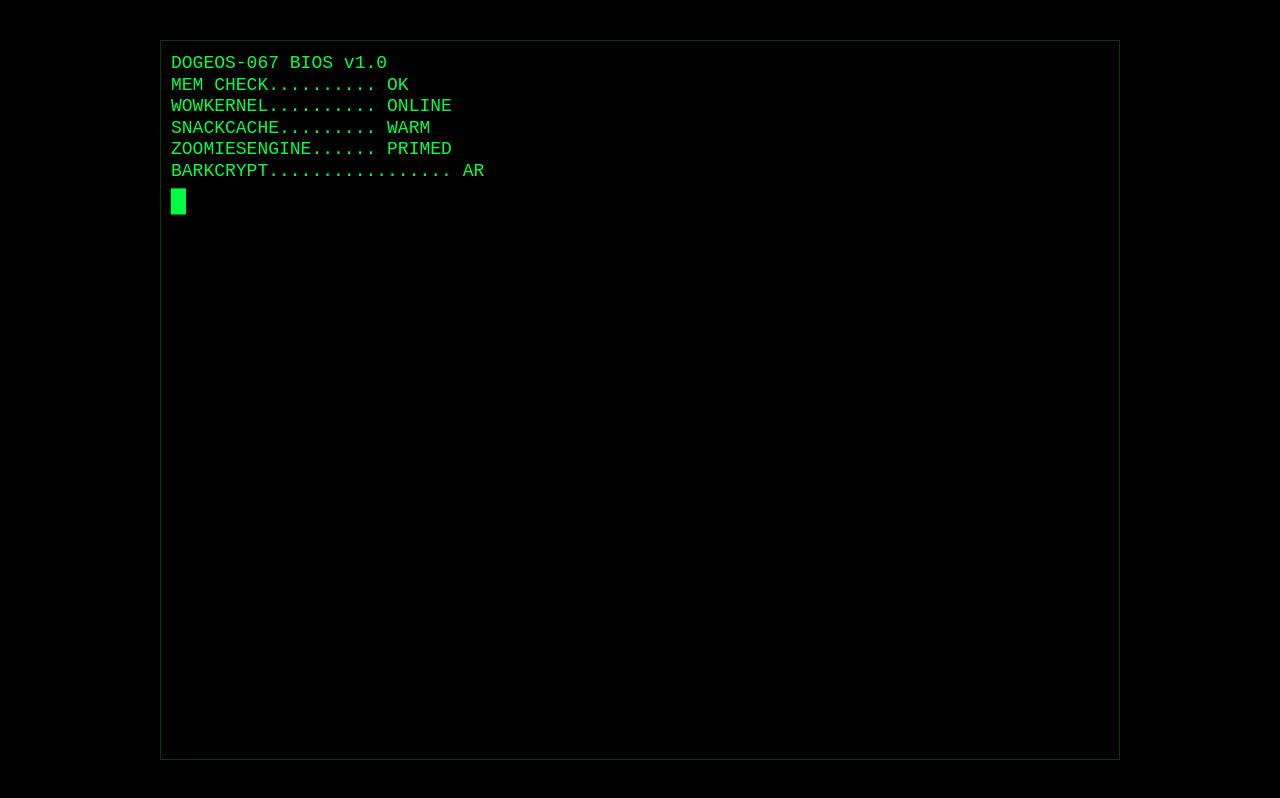
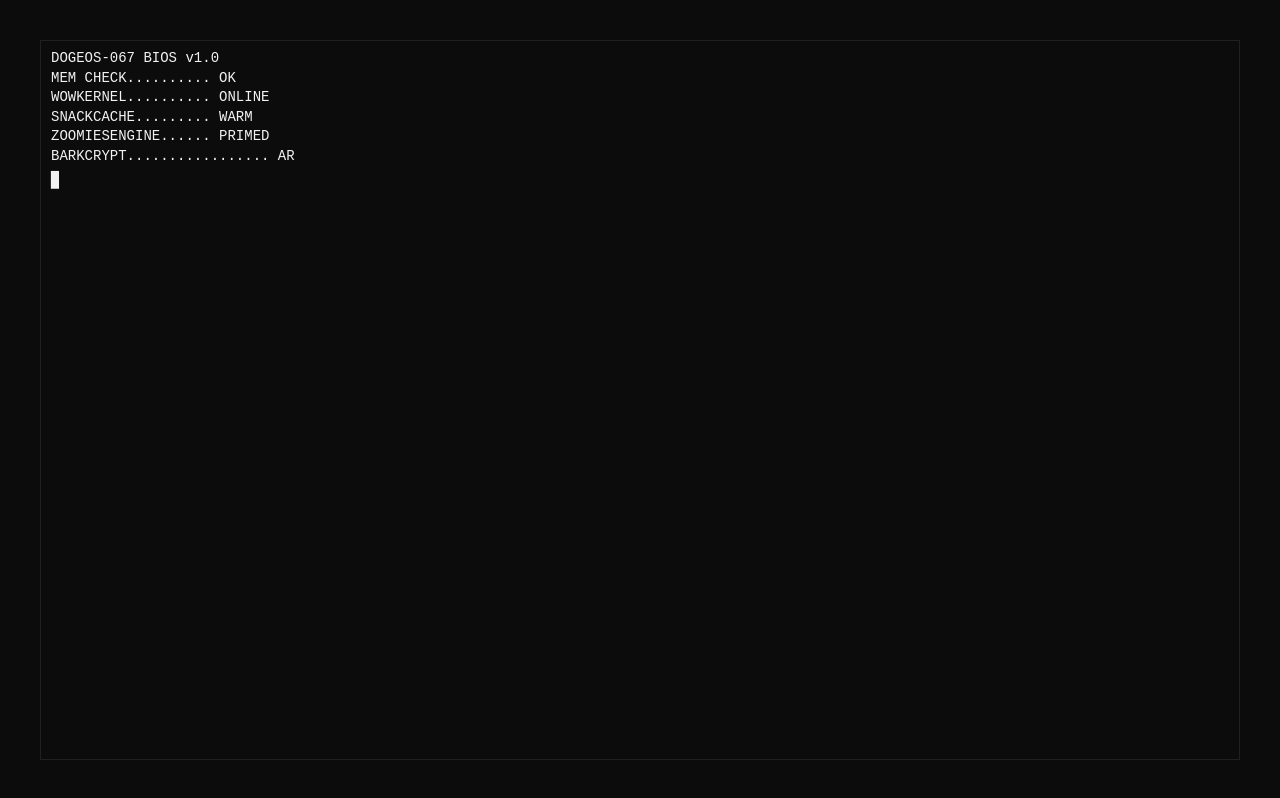
Before and after one commit to permaboost370/doge-agent, a website: page public/index.html in a window 1280 px wide. Drawn offline with Linux system fonts and the light colour scheme.

Commit message:
Update styles.css

```diff
--- a/public/styles.css
+++ b/public/styles.css
@@ -1,4 +1,4 @@
-/* ===== DOGEOS-067 PURE TERMINAL UI WITH CRT EFFECT ===== */
+/* ===== DOGEOS-067 CMD-STYLE TERMINAL UI ===== */
 
 *,
 *::before,
@@ -9,13 +9,13 @@
 }
 
 :root {
-  --bg-main: #000000;
-  --text-main: #00ff41; /* terminal green */
-  --text-muted: #008f11;
-  --accent: #00ff41;
-  --border-subtle: #003b00;
-  font-family: "VT323", monospace;
-  font-size: 18px;
+  --bg-main: #0c0c0c;          /* Windows cmd background */
+  --text-main: #f2f2f2;        /* main text */
+  --text-muted: #aaaaaa;       /* dim text */
+  --accent: #ffffff;
+  --border-subtle: #333333;
+  font-family: Consolas, "Cascadia Mono", "Lucida Console", monospace;
+  font-size: 14px;
   color-scheme: dark;
 }
 
@@ -24,94 +24,50 @@ body {
   height: 100%;
   width: 100%;
   overflow: hidden;
-  background: #000;
-  font-family: "VT323", monospace;
+  background: var(--bg-main);
+  font-family: Consolas, "Cascadia Mono", "Lucida Console", monospace;
   color: var(--text-main);
 }
 
-/* ===== CENTERED TERMINAL SCREEN ===== */
+/* ===== FULLSCREEN TERMINAL WINDOW ===== */
 #app {
   height: 100vh;
   width: 100vw;
   display: flex;
   justify-content: center;
   align-items: center;
-  background: #000;
+  background: var(--bg-main);
 }
 
 .chat-shell {
   position: relative;
   width: 100%;
-  max-width: 960px;  /* Old-school CRT width */
-  height: 90vh;      /* Terminal screen height */
+  max-width: 1200px;   /* cmd window can be wider than CRT style */
+  height: 90vh;
   display: flex;
   flex-direction: column;
-  background: #000;
-  border: 1px solid var(--border-subtle);
+  background: var(--bg-main);
+  border: 1px solid #202020;
   overflow: hidden;
 }
 
-/* ===== CRT Effects ===== */
-.chat-shell::before {
-  content: "";
-  position: absolute;
-  inset: 0;
-  pointer-events: none;
-  background: repeating-linear-gradient(
-    to bottom,
-    rgba(0, 0, 0, 0.35) 0px,
-    rgba(0, 0, 0, 0.35) 1px,
-    rgba(0, 0, 0, 0.8) 2px
-  );
-  mix-blend-mode: screen;
-  opacity: 0.28;
-  z-index: 3;
-  animation: scanlines 4s linear infinite;
-}
-
-.chat-shell::after {
-  content: "";
-  position: absolute;
-  inset: 0;
-  pointer-events: none;
-  background: radial-gradient(
-    circle at 50% 0%,
-    rgba(0, 255, 65, 0.2) 0%,
-    transparent 60%
-  );
-  mix-blend-mode: screen;
-  opacity: 0.35;
-  z-index: 2;
-  animation: crt-flicker 2s steps(2, end) infinite;
-}
-
-@keyframes scanlines {
-  0% { transform: translateY(0); }
-  100% { transform: translateY(2px); }
-}
-
-@keyframes crt-flicker {
-  0%, 100% { opacity: 0.3; }
-  50% { opacity: 0.5; }
-}
-
-/* ===== HEADER INSIDE TERMINAL ===== */
+/* ===== TOP BAR (like cmd window content, not OS titlebar) ===== */
 .terminal-bar {
   width: 100%;
   padding: 6px 10px;
-  border-bottom: 1px solid var(--border-subtle);
-  background: #000;
-  font-size: 18px;
+  border-bottom: 1px solid #202020;
+  background: #111111;
+  font-size: 13px;
   color: var(--text-muted);
 }
 
-/* ===== BOOT SCREEN ===== */
+/* ===== BOOT SCREEN (now CMD-colored) ===== */
 .boot-screen {
   position: absolute;
   inset: 0;
-  background: #000;
+  background: var(--bg-main);
   color: var(--text-main);
-  padding: 12px 10px;
+  padding: 8px 10px;
   display: flex;
   flex-direction: column;
   z-index: 10;
@@ -119,23 +75,23 @@ body {
 
 .boot-text {
   white-space: pre-wrap;
-  font-size: 18px;
-  line-height: 1.2;
+  font-size: 14px;
+  line-height: 1.4;
 }
 
 .boot-cursor {
-  margin-top: 6px;
-  font-size: 22px;
+  margin-top: 4px;
+  font-size: 15px;
   animation: blink 0.7s step-end infinite;
 }
 
 @keyframes blink {
   0%, 49% { opacity: 1; }
-  50%,100% { opacity: 0; }
+  50%, 100% { opacity: 0; }
 }
 
 .boot-hide {
-  animation: fade-out 0.4s ease-out forwards;
+  animation: fade-out 0.2s ease-out forwards;
 }
 
 @keyframes fade-out {
@@ -145,20 +101,22 @@ body {
 /* ===== TERMINAL AREA: MESSAGES + TYPING + PROMPT ===== */
 .messages {
   flex: 1;
-  padding: 10px;
+  padding: 8px 10px;
   overflow-y: auto;
-  font-size: 18px;
-  line-height: 1.2;
+  font-size: 14px;
+  line-height: 1.4;
   white-space: pre-wrap;
   position: relative;
   z-index: 1;
+  background: var(--bg-main);
+  color: var(--text-main);
 }
 
 .messages::-webkit-scrollbar {
-  width: 6px;
+  width: 8px;
 }
 .messages::-webkit-scrollbar-thumb {
-  background: #003b00;
+  background: #333333;
 }
 
 /* ===== TERMINAL MESSAGE STYLE ===== */
@@ -172,7 +130,7 @@ body {
 }
 
 .message-prefix {
-  width: 6ch;
+  width: 8ch; /* a bit wider, like 'C:\\>' style */
   display: inline-block;
   color: var(--text-muted);
 }
@@ -183,8 +141,8 @@ body {
 
 /* ===== TYPING INDICATOR (INSIDE messages, ABOVE PROMPT) ===== */
 .typing-indicator {
-  padding: 2px 0 4px;
-  font-size: 16px;
+  padding: 4px 0 2px;
+  font-size: 13px;
   color: var(--text-muted);
   display: flex;
   gap: 0.5ch;
@@ -198,19 +156,20 @@ body {
   display: none !important;
 }
 
-/* ===== TRUE INLINE TERMINAL PROMPT (INSIDE messages) ===== */
+/* ===== INLINE PROMPT (BOTTOM LINE) ===== */
 .prompt-row {
   display: flex;
   align-items: flex-start;
   gap: 0.5ch;
   padding-top: 4px;
-  border-top: 1px solid var(--border-subtle);
   margin-top: 4px;
-  font-size: 18px;
+  border-top: 1px solid #202020;
+  font-size: 14px;
 }
 
 .prompt-prefix {
   flex-shrink: 0;
+  color: var(--text-main);
 }
 
 #input {
@@ -221,14 +180,14 @@ body {
   color: var(--text-main);
   border: none;
   outline: none;
-  line-height: 1.2;
+  line-height: 1.4;
 }
 
 #input::placeholder {
   color: var(--text-muted);
 }
 
-/* Kill any stray buttons (no visible ENTER button) */
+/* Make sure there are no stray visible buttons */
 button,
 #send-btn,
 input[type="submit"] {
@@ -241,7 +200,10 @@ input[type="submit"] {
     max-width: 100%;
     height: 92vh;
   }
-  .messages {
-    font-size: 16px;
+
+  .terminal-bar,
+  .messages,
+  .prompt-row {
+    font-size: 13px;
   }
 }
```
